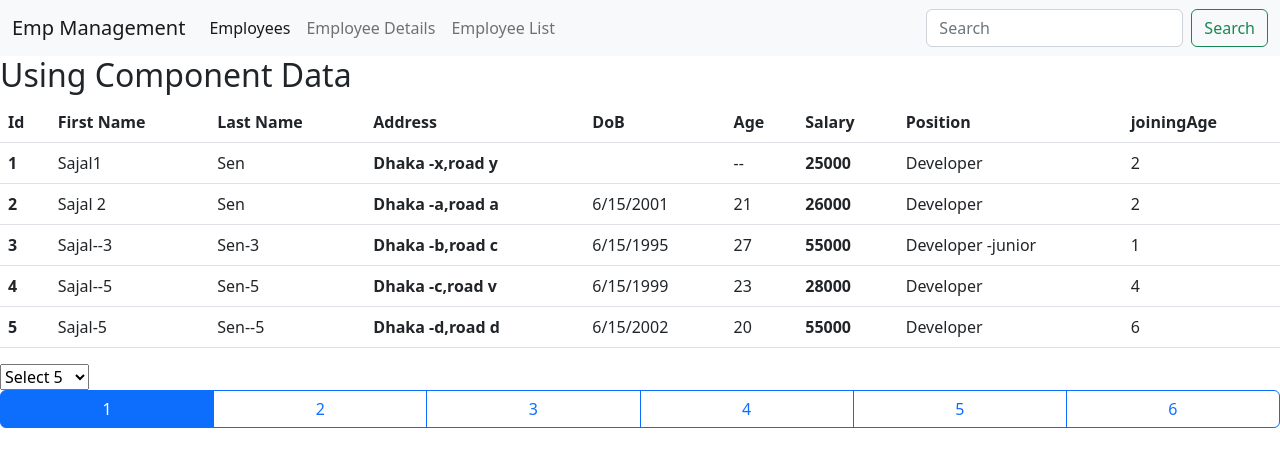
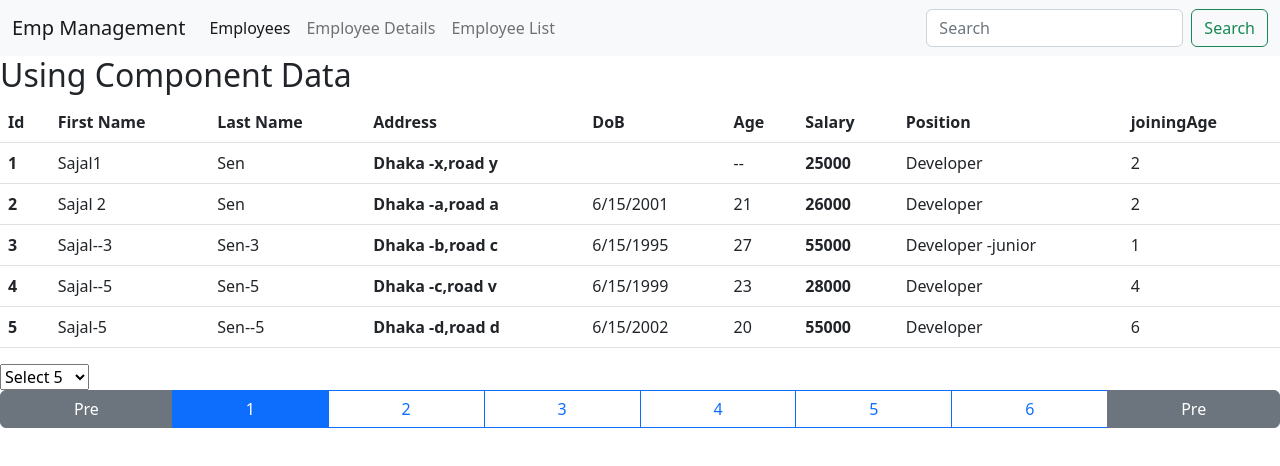
Before and after one commit to SajalSenCSE/EmployeeManagementApp, an Angular app: page /empdetails in a window 1280 px wide. Shown: the top 466 px of the page. Built offline with nearby package versions, Linux system fonts and the light colour scheme.

Commit message:
ImplementNextAndPreBtn

```diff
--- a/src/app/Employee/employee-details/employee-details.component.html
+++ b/src/app/Employee/employee-details/employee-details.component.html
@@ -40,10 +40,15 @@
       <option value="15">Select 15</option>
     </select>
   </div>
+
   <div class="btn-group">
+    <button  class="btn btn-secondary" (click)="Pre()">Pre</button>
+    <button class="btn btn-outline-primary" *ngFor="let page of pageNumbers"
 
-    <button class="btn btn-outline-primary  " *ngFor="let page of pageNumbers"
     [class.active]="page==selextedPage" (click)="changePage(page)">{{page}}</button>
+
+
+    <button class="btn btn-secondary" (click)="Next()">Pre</button>
   </div>
 </div>
 
--- a/src/app/Employee/employee-details/employee-details.component.ts
+++ b/src/app/Employee/employee-details/employee-details.component.ts
@@ -9,14 +9,14 @@ import { MatTableDataSource } from '@angular/material/table';
 })
 export class EmployeeDetailsComponent implements OnInit {
   constructor() {}
-  empPerpage:number=5;
-  selextedPage:number=1;
+
 
   ngOnInit(): void {
     let pageIndex=(this.selextedPage-1)*this.empPerpage;
     this.empList2=this.empList.slice(pageIndex,this.empPerpage);
 
   }
+
 
 
   empList: IEmployee [] = [
@@ -357,25 +357,43 @@ export class EmployeeDetailsComponent implements OnInit {
     },
   ];
 
+
+  btnDisable:boolean=false;
   empList2: IEmployee [];
-changePazeSixe(event:Event){
+  empPerpage:number=5;
+  selextedPage:number=1;
+
+  changePazeSixe(event:Event){
   const newSize=(event.target as HTMLInputElement).value;
   this.empPerpage=Number(newSize);
   this.changePage(1);
 }
 get pageNumbers():number[]{
-  return Array(Math.ceil(this.empList.length / this.empPerpage)).fill(0).map((x,i)=>i+1);
+  return Array(Math.ceil(this.empList.length / this.empPerpage))
+  .fill(0).map((x,i)=>i+1);
 }
 changePage(page:any){
   this.selextedPage=page
   this.sliceEmp()
-
 
 }
 sliceEmp(){
   let pageIndex=(this.selextedPage-1)*this.empPerpage;
   let endIndex=(this.selextedPage-1)*this.empPerpage+this.empPerpage;
   this.empList2=this.empList.slice(pageIndex,endIndex)
+}
+
+
+
+Pre(){
+  this.selextedPage=this.selextedPage-1;
+  this.sliceEmp();
+
+}
+Next(){
+  this.selextedPage=this.selextedPage+1;
+  this.sliceEmp();
+
 }
 
 
```
